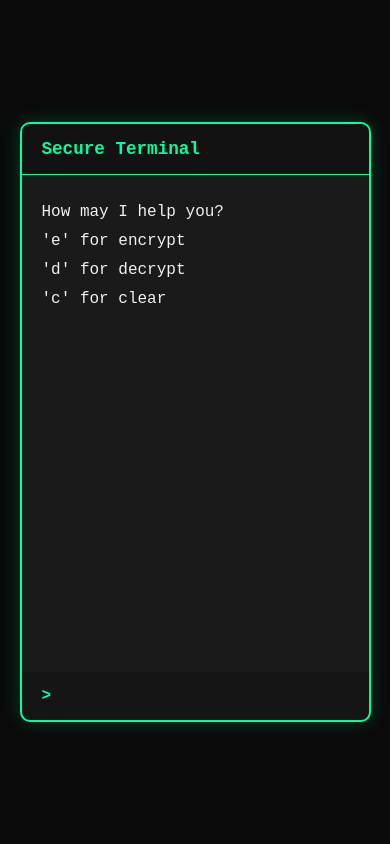
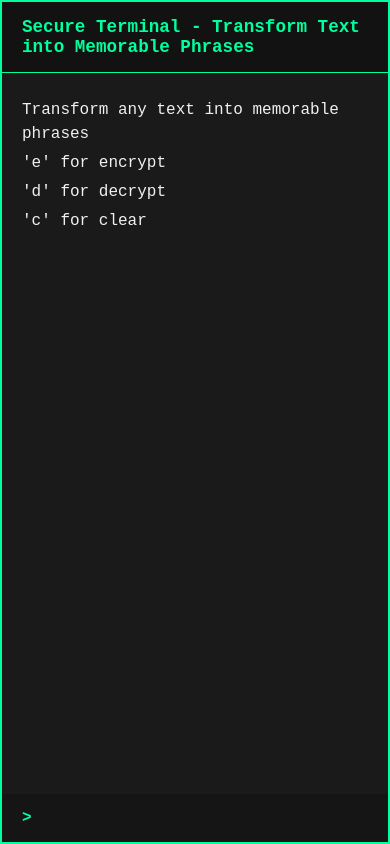
Before and after one commit to HFConsultant/HFConsultant.github.io, a plain HTML site: page index.html in a window 390 px wide. Drawn offline with Linux system fonts and the light colour scheme.

Commit message:
Enhanced mobile responsiveness and updated welcome text

```diff
--- a/css/style.css
+++ b/css/style.css
@@ -126,3 +126,16 @@ body {
 	background: rgba(0, 255, 157, 0.1);
 	border-radius: 4px;
 }
+
+@media screen and (max-width: 600px) {
+	.terminal {
+		height: 100vh;
+		width: 100vw;
+		border-radius: 0;
+	}
+
+	.terminal-input {
+		font-size: 16px;
+		/* Prevents zoom on iOS */
+	}
+}
--- a/index.html
+++ b/index.html
@@ -15,7 +15,7 @@
 <body>
 	<div class="terminal">
 		<div class="terminal-header">
-			<span>Secure Terminal</span>
+			<span>Secure Terminal - Transform Text into Memorable Phrases</span>
 		</div>
 		<div class="terminal-output"></div>
 		<div class="terminal-input-line">
--- a/js/terminal.js
+++ b/js/terminal.js
@@ -137,11 +137,10 @@ window.terminal = {
             output.scrollTop = output.scrollHeight;
         };
 
-        writeOutput('How may I help you?');
+        writeOutput('Transform any text into memorable phrases');
         writeOutput("'e' for encrypt");
         writeOutput("'d' for decrypt");
         writeOutput("'c' for clear");
-
         input.addEventListener('keypress', async (e) => {
             if (e.key === 'Enter') {
                 const command = input.value.trim();
```
Also changed, not shown: README.md.
